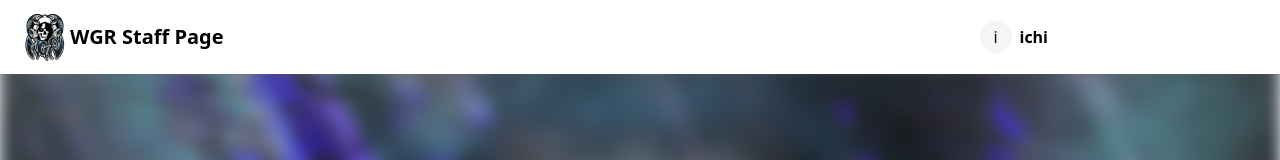
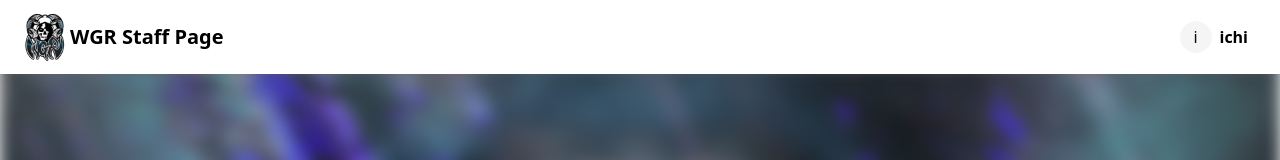
Before and after one commit to ichi1007/wgr-staff-page, a Next.js app: page / in a window 1280 px wide. Shown: the top 160 px of the page. Built offline with nearby package versions, Linux system fonts and the light colour scheme.

Commit message:
fix: remove unnecessary div wrapper around dropdown menu in header component

```diff
--- a/components/Header.tsx
+++ b/components/Header.tsx
@@ -27,7 +27,7 @@ export default function HeaderComp() {
         <h1 className="text-black font-extrabold text-xl">WGR Staff Page</h1>
       </Link>
       {/* アカウント情報 */}
-      <div className="mr-50">
+      <>
         <DropdownMenu open={open} onOpenChange={setOpen}>
           <DropdownMenuTrigger asChild>
             <button className="flex items-center gap-2 px-3 py-1 rounded-md hover:bg-gray-100 transition cursor-pointer">
@@ -76,7 +76,7 @@ export default function HeaderComp() {
             )}
           </AnimatePresence>
         </DropdownMenu>
-      </div>
+      </>
     </header>
   );
 }
```
